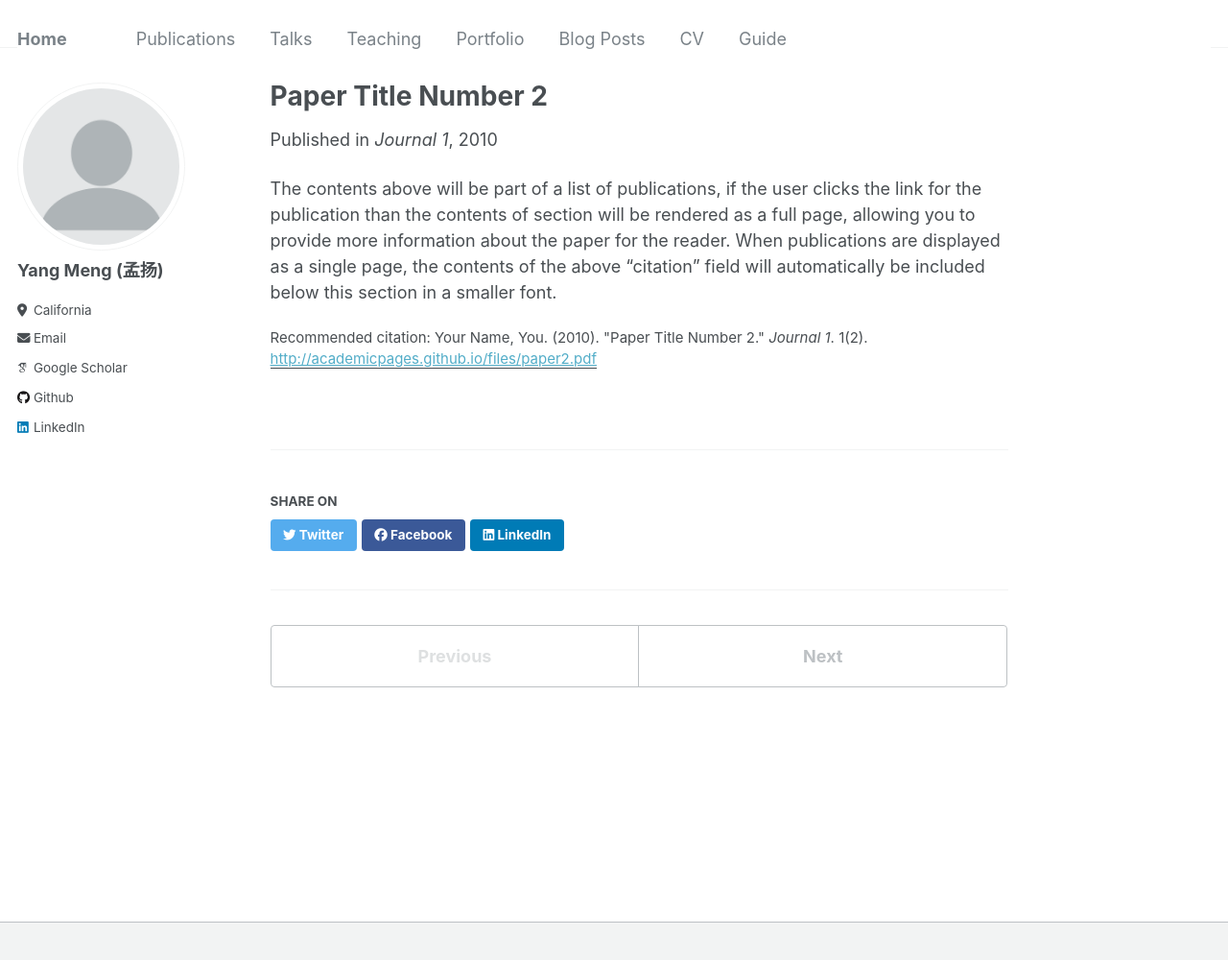
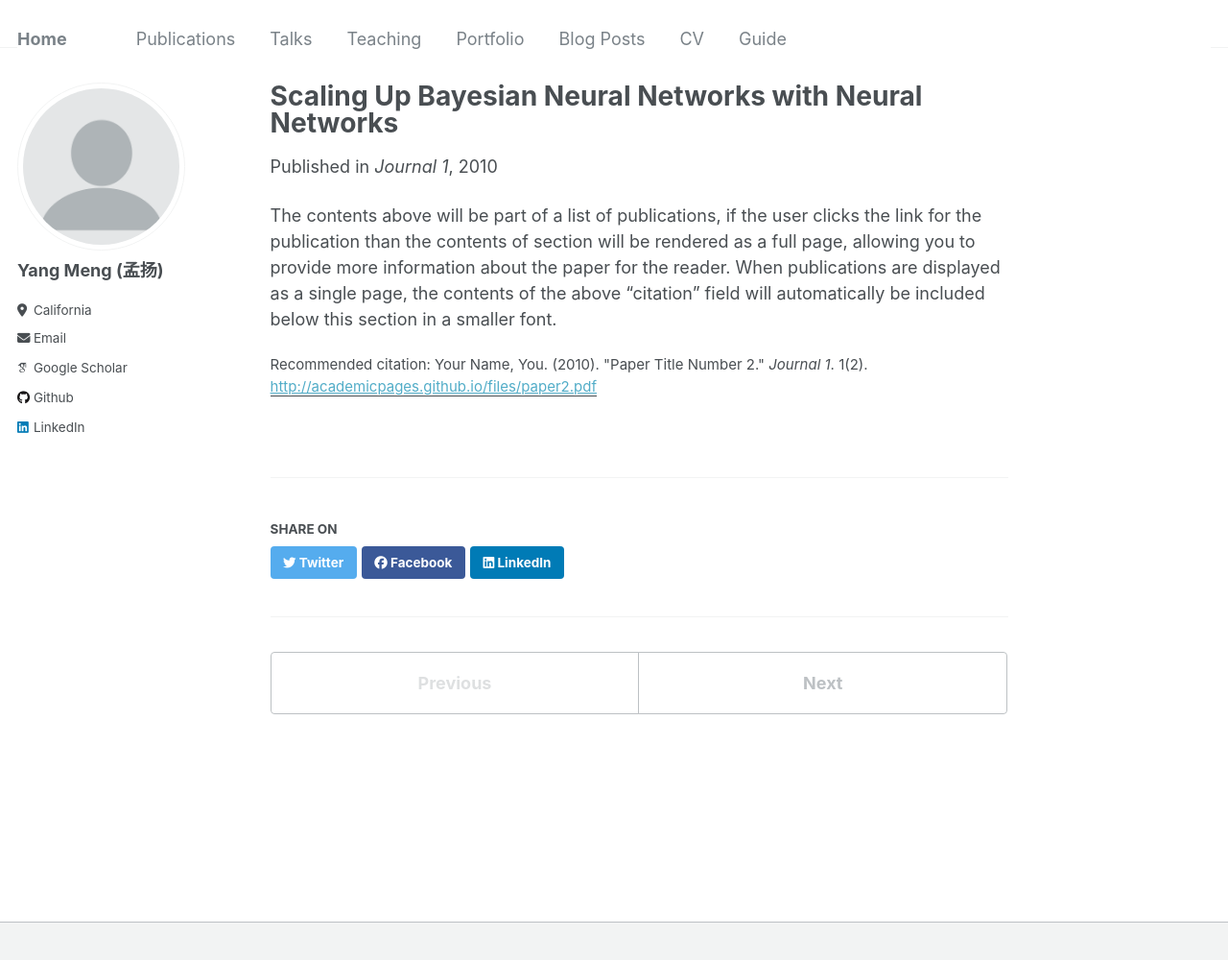
Before and after one commit to yangmeng96/yangmeng96.github.io, a Jekyll site: the page built from _publications/2010-10-01-paper-title-number-2.md, in a window 1280 px wide and 1033 px high. Shown: the top 1000 px of the window at 96% size. Built offline with Jekyll 4.4.1, drawn with Linux system fonts in a browser that asks for light colours; some web fonts are replaced.

```diff
--- a/_includes/archive-single.html
+++ b/_includes/archive-single.html
@@ -46,14 +46,14 @@
          <p class="page__date"><strong><i class="fa fa-fw fa-calendar" aria-hidden="true"></i> {{ site.data.ui-text[site.locale].date_label | default: "Published:" }}</strong> <time datetime="{{ post.date | default: "1900-01-01" | date_to_xmlschema }}">{{ post.date | default: "1900-01-01" | date: "%B %d, %Y" }}</time></p>
         {% endif %}
 
-    {% if post.excerpt and site.read_more != 'enabled' %}
+<!--     {% if post.excerpt and site.read_more != 'enabled' %}
     <p class="archive__item-excerpt" itemprop="description">{{ post.excerpt | markdownify }}</p>
     {% elsif post.excerpt and site.read_more == 'enabled' %}
     <p class="archive__item-excerpt" itemprop="description"><p>{{ post.excerpt | markdownify | remove: '<p>' | remove: '</p>' }}<strong><a href="{{ base_path }}{{ post.url }}" rel="permalink"> Read more</a></strong></p></p>
-    {% endif %}
+    {% endif %} -->
 
     {% if post.citation and post.paperurl %}
-      <p>Recommended citation: {{ post.citation }} <a href="{{ post.paperurl }}">{{ post.paperurl }}</a></p>
+      <p>Link: <a href="{{ post.paperurl }}">{{ post.citation }}</a></p>
     {% elsif post.citation %}
       <p>Recommended citation: {{ post.citation }} </p>
     {% elsif post.paperurl %}
--- a/_publications/2010-10-01-paper-title-number-2.md
+++ b/_publications/2010-10-01-paper-title-number-2.md
@@ -1,7 +1,7 @@
 ---
-title: "Paper Title Number 2"
+title: "Scaling Up Bayesian Neural Networks with Neural Networks"
 collection: publications
-permalink: /publication/2010-10-01-paper-title-number-2
+permalink: /publication/2023-12-19-fbnn
 excerpt: 'This paper is about the number 2. The number 3 is left for future work.'
 date: 2010-10-01
 venue: 'Journal 1'
```
Also changed, not shown: _publications/2022-10-02-logrank.md (+1 -1 lines), 1 other file.
